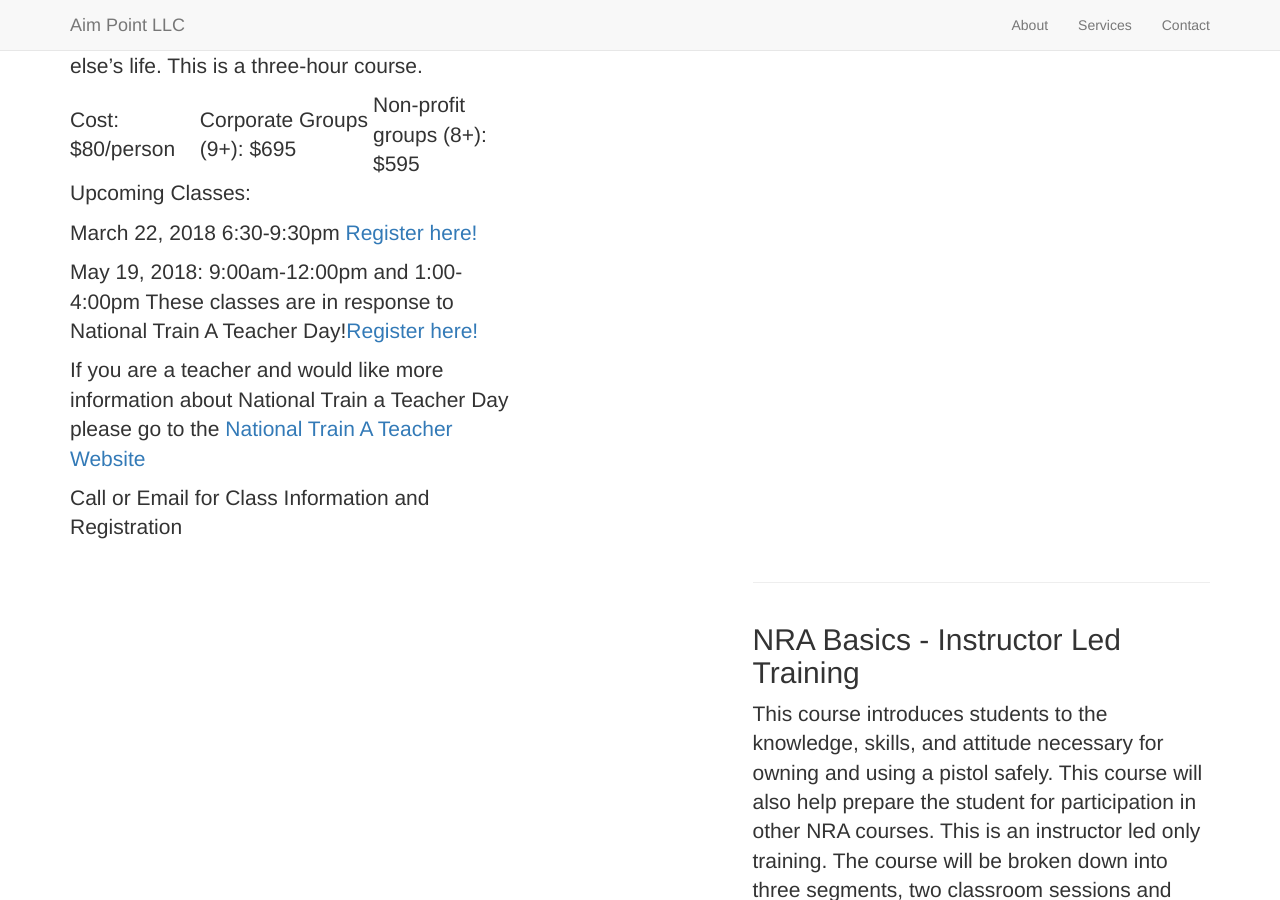
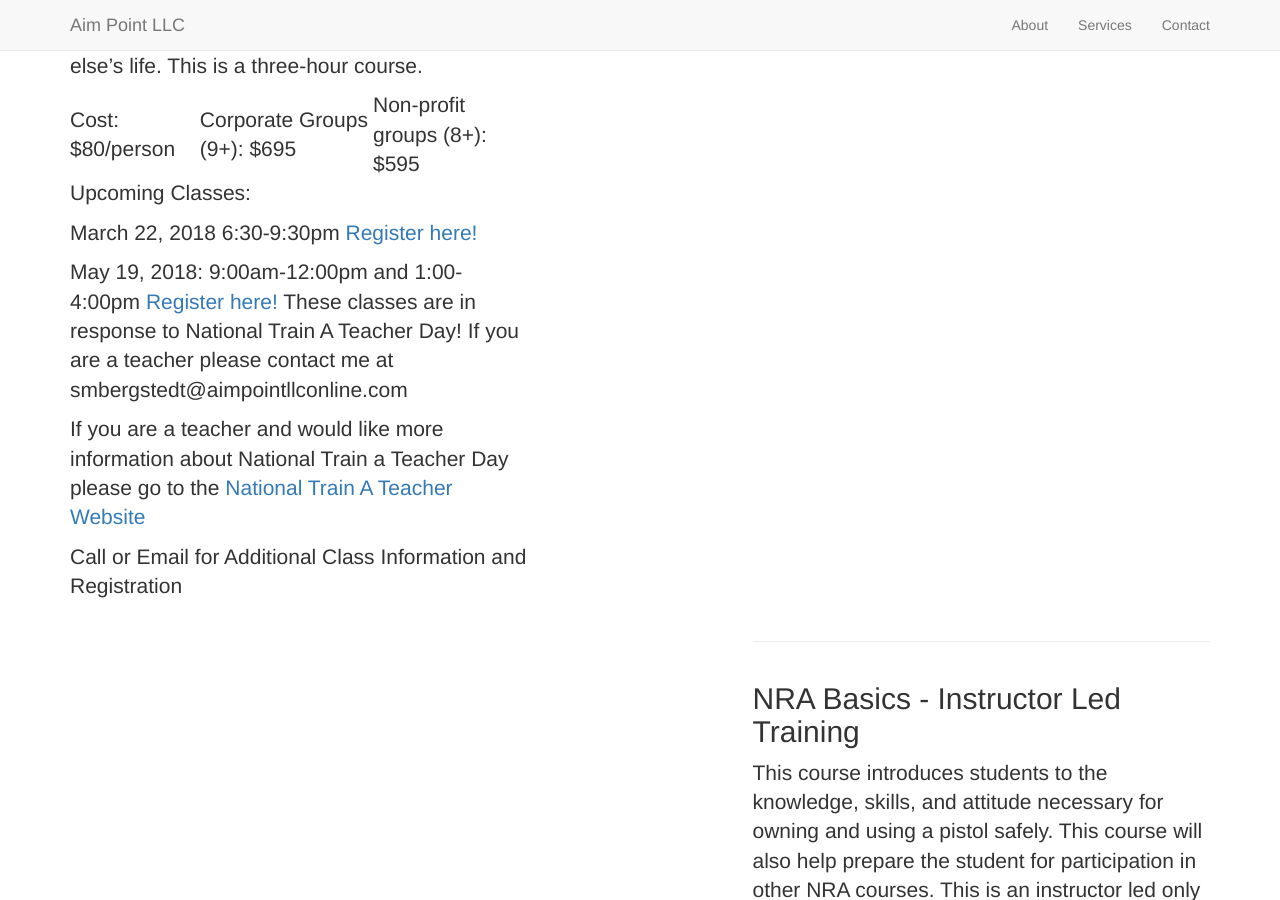
Before and after one commit to aimpoint/aimpoint.github.io, a Jekyll site: the page built from _posts/2016-1-4-active-shooter-training.markdown, in a window 1280 px wide and 900 px high, scrolled down 1483 px. Built offline with Jekyll 4.4.1, drawn with Linux system fonts in a browser that asks for light colours; nearby versions of some CDN libraries; library files that are not in the unit come from our copies.

Commit message:
Update 2016-1-4-active-shooter-training.markdown

```diff
--- a/_posts/2016-1-4-active-shooter-training.markdown
+++ b/_posts/2016-1-4-active-shooter-training.markdown
@@ -17,10 +17,10 @@
 
 March 22, 2018 6:30-9:30pm <a href="https://goo.gl/forms/KeHPylmNr6k16ij43" target="_blank">Register here! </a>
 
-May 19, 2018:  9:00am-12:00pm and 1:00-4:00pm
-These classes are in response to National Train A Teacher Day!<a href="https://goo.gl/forms/JOVS8BfndTGnsCz83" target="_blank">Register here! </a>
+May 19, 2018:  9:00am-12:00pm and 1:00-4:00pm <a href="https://goo.gl/forms/JOVS8BfndTGnsCz83" target="_blank">Register here! </a>
+These classes are in response to National Train A Teacher Day!  If you are a teacher please contact me at smbergstedt@aimpointllconline.com
 
 If you are a teacher and would like more information about National Train a Teacher Day please go to the <a href="http://nationaltrainateacherday.com " target="_blank">National Train A Teacher Website</a>
 
 
-Call or Email for Class Information and Registration
+Call or Email for Additional Class Information and Registration
```
